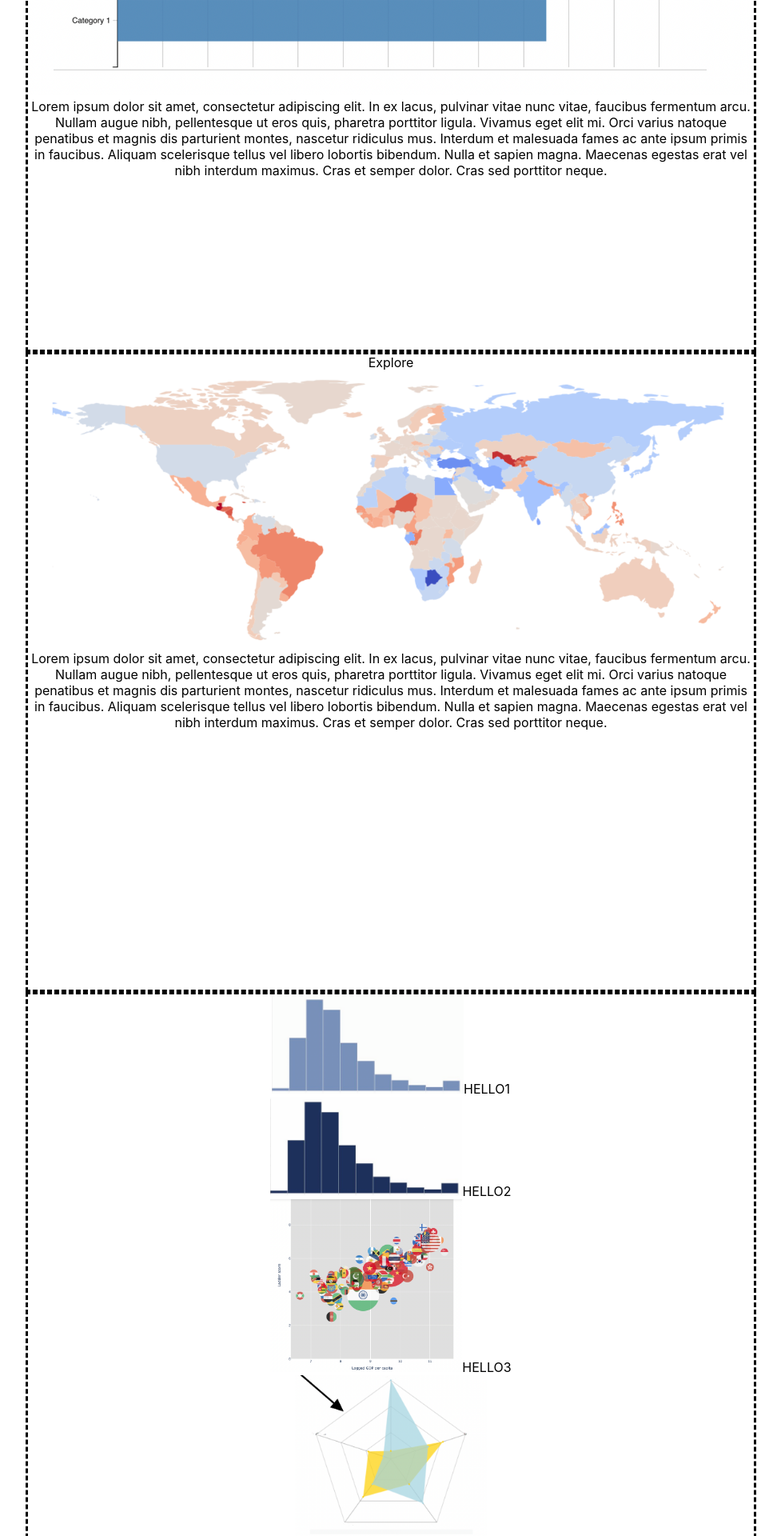
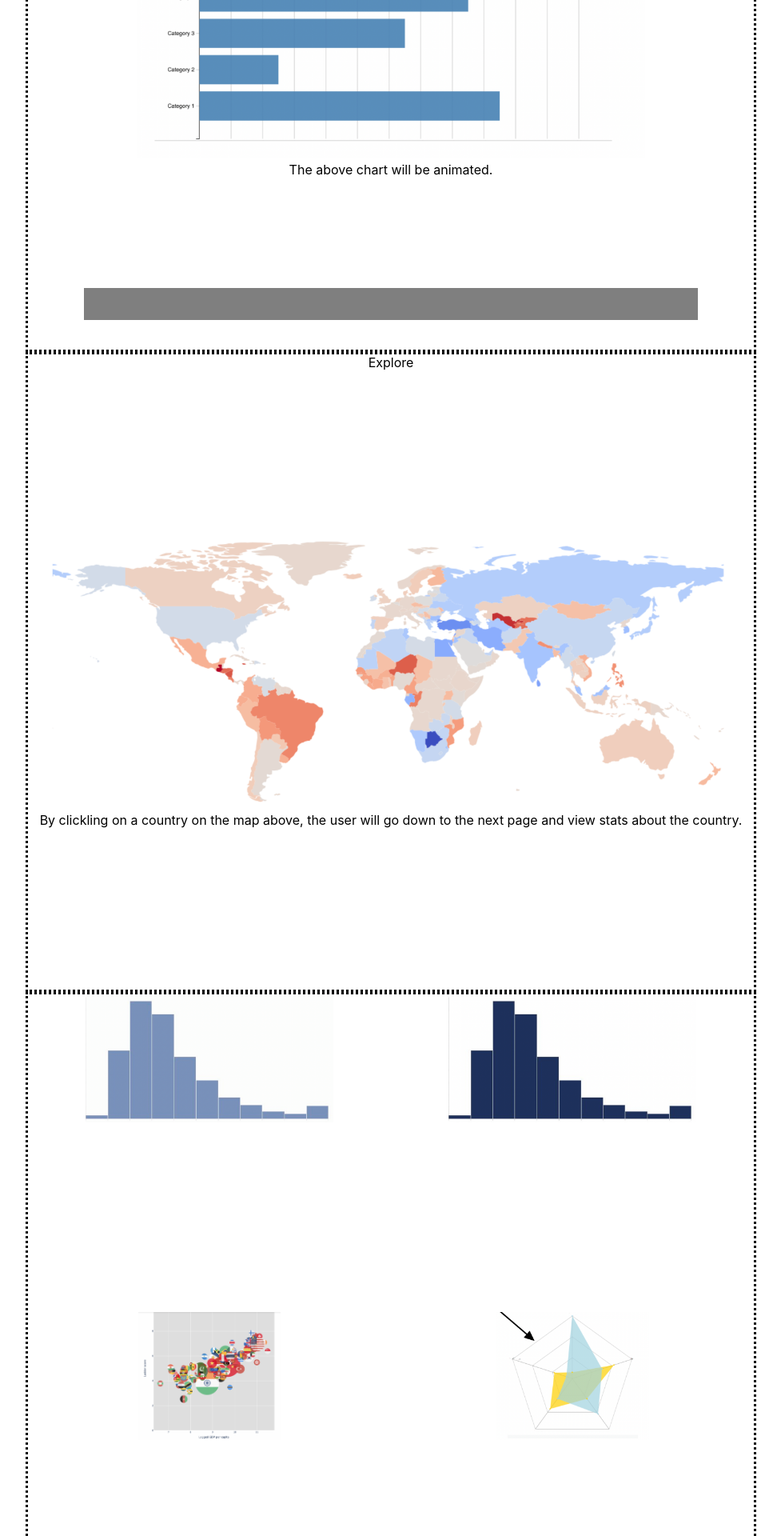
Before and after one commit to com-480-data-visualization/datavis-project-2022-notafootballteam, a React (Create React App) app in the folder web/: page / in a window 1280 px wide. Shown: the part 360-2280 px from the top of the page at 80% size, without its empty margins (151-1128 px from the left). Built offline with nearby package versions, Linux system fonts and the light colour scheme.

Commit message:
Fixed CSS grid: was missing display: grid

```diff
--- a/web/src/App.css
+++ b/web/src/App.css
@@ -40,12 +40,13 @@
 }
 
 .page {
-  border-style: dashed;
+  border-style:dotted;
 }
 
 .page-1 {
   grid-area: page-1;
 
+  display: grid;
   grid-template-rows: 1fr 1fr 1fr;
   grid-template-areas:
     "title"
@@ -62,7 +63,7 @@
 }
 
 .page-1-chart > img {
-  width: 100%;
+  height: 40vh;
 }
 
 .page-1-text {
@@ -71,6 +72,8 @@
 
 .page-2 {
   grid-area: page-2;
+
+  display: grid;
   grid-template-rows: 1fr 1fr 1fr;
   grid-template-areas:
   "title"
@@ -96,6 +99,8 @@
 
 .page-3 {
   grid-area: page-3;
+
+  display: grid;
   grid-template-rows: 1fr 1fr;
   grid-template-columns: 1fr 1fr;
   grid-template-areas:
@@ -104,7 +109,7 @@
 }
 
 .page-3 img {
-  width: 30vh;
+  height: 20vh;
 }
 
 .page-3-top-left {
@@ -127,11 +132,12 @@
   grid-area: page-4;
 }
 
-@keyframes App-logo-spin {
-  from {
-    transform: rotate(0deg);
-  }
-  to {
-    transform: rotate(360deg);
-  }
+#timeline-overlay {
+  position: fixed;
+  top: 90vh;
+  left: 20vw;
+  width: 60vw;
+  height: 5vh;
+  z-index: 10;
+  background-color: rgba(0,0,0,0.5); /*dim the background*/
 }
--- a/web/src/App.js
+++ b/web/src/App.js
@@ -14,20 +14,21 @@ function App() {
         <div class="page page-1">
           <div class="page-1-title">Which countries are the happiest?</div>
           <div class="page-1-chart"><img src={bar} /></div>
-          <div class="page-1-text">Lorem ipsum dolor sit amet, consectetur adipiscing elit. In ex lacus, pulvinar vitae nunc vitae, faucibus fermentum arcu. Nullam augue nibh, pellentesque ut eros quis, pharetra porttitor ligula. Vivamus eget elit mi. Orci varius natoque penatibus et magnis dis parturient montes, nascetur ridiculus mus. Interdum et malesuada fames ac ante ipsum primis in faucibus. Aliquam scelerisque tellus vel libero lobortis bibendum. Nulla et sapien magna. Maecenas egestas erat vel nibh interdum maximus. Cras et semper dolor. Cras sed porttitor neque.</div>
+          <div class="page-1-text">The above chart will be animated.</div>
         </div>
         <div class="page page-2">
           <div class="page-2-title">Explore</div>
           <div class="page-2-chart"><img src={map} /></div>
-          <div class="page-2-text">Lorem ipsum dolor sit amet, consectetur adipiscing elit. In ex lacus, pulvinar vitae nunc vitae, faucibus fermentum arcu. Nullam augue nibh, pellentesque ut eros quis, pharetra porttitor ligula. Vivamus eget elit mi. Orci varius natoque penatibus et magnis dis parturient montes, nascetur ridiculus mus. Interdum et malesuada fames ac ante ipsum primis in faucibus. Aliquam scelerisque tellus vel libero lobortis bibendum. Nulla et sapien magna. Maecenas egestas erat vel nibh interdum maximus. Cras et semper dolor. Cras sed porttitor neque.</div>
+          <div class="page-2-text">By clickling on a country on the map above, the user will go down to the next page and view stats about the country.</div>
         </div>
         <div class="page page-3">
-          <div class="page-3-top-left"><img src={oh_dist} />HELLO1</div>
-          <div class="page-3-top-right"><img src={happy_dist} />HELLO2</div>
-          <div class="page-3-bottom-left"><img src={scatter} />HELLO3</div>
+          <div class="page-3-top-left"><img src={oh_dist} /></div>
+          <div class="page-3-top-right"><img src={happy_dist} /></div>
+          <div class="page-3-bottom-left"><img src={scatter} /></div>
           <div class="page-3-bottom-right"><img src={radar} /></div>
         </div>
         <div class="page page-4">Fun Animation</div>
+        <div id="timeline-overlay"></div>
       </div>
     </div>
   );
```
